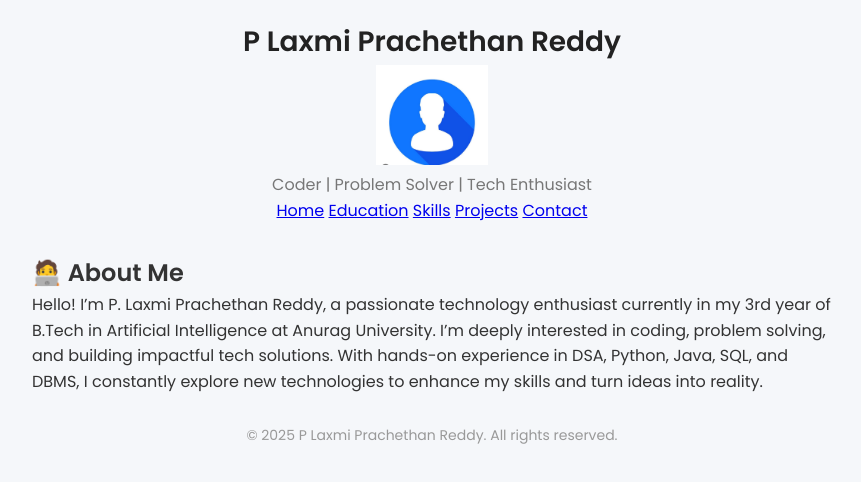
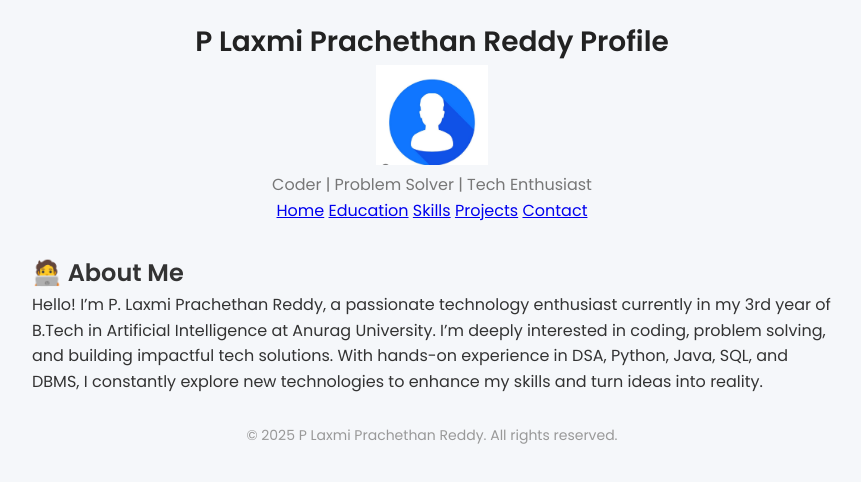
Before and after one commit to Prachethan02/portfolio, a plain HTML site: page index.html in a window 1280 px wide. Shown: the whole page, without its empty margins (208-1069 px from the left). Drawn offline with Linux system fonts and the light colour scheme.

Commit message:
Updated website content

```diff
--- a/index.html
+++ b/index.html
@@ -7,7 +7,7 @@
 </head>
 <body>
   <header>
-    <h1>P Laxmi Prachethan Reddy</h1>
+    <h1>P Laxmi Prachethan Reddy Profile </h1>
     <img src="photo.jpg" alt="Profile Picture" class="profile-pic" height="100">
     <p>Coder | Problem Solver | Tech Enthusiast</p>
     <nav>
```
